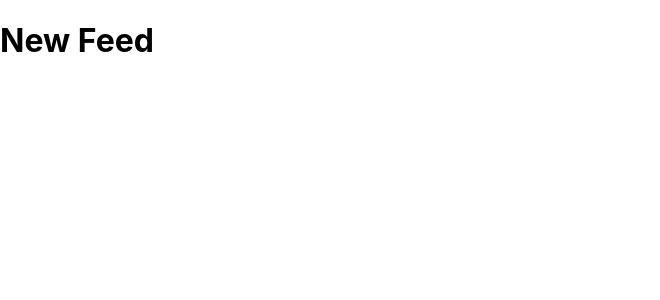
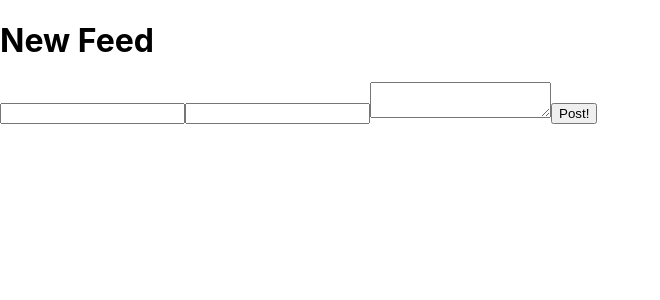
Before and after one commit to mashachicken/brownnit, a React (Create React App) app: page / in a window 1280 px wide. Shown: the top 300 px of the page, without its empty margins (0-660 px from the left). Built offline with nearby package versions, Linux system fonts and the light colour scheme.

Commit message:
add refs and a post form

```diff
--- a/src/App.js
+++ b/src/App.js
@@ -4,13 +4,13 @@ import FeedControl from './FeedControl';
 import { Switch, Route } from 'react-router-dom';
 import logo from './logo.svg';
 import './App.css';
-import NewFeed from './NewFeed';
+import NewFeedForm from './NewFeedForm';
 
 function App(){
   return (
     <div>
       <Switch>
-        <Route exact path='/' component={NewFeed} />
+        <Route exact path='/' component={NewFeedForm} />
         <Route path='/newpost' component={FeedControl} />
       </Switch>
     </div>
--- a/src/FeedControl.jsx
+++ b/src/FeedControl.jsx
@@ -1,7 +1,7 @@
 import React from 'react';
 import Feed from './Feed';
 import Other from './Other';
-import NewFeed from './NewFeed';
+import NewFeedForm from './NewFeedForm';
 
 
 class FeedControl extends React.Component {
@@ -21,7 +21,7 @@ class FeedControl extends React.Component {
   render(){
     let currentlyVisibleContent = null;
     if (this.state.formVisibleOnPage){
-      currentlyVisibleContent = <NewFeed />;
+      currentlyVisibleContent = <NewFeedForm />;
     } else {
       currentlyVisibleContent = <Other onHandleClick={this.handleClick}/>;
     }
--- a/src/NewFeed.jsx
+++ /dev/null
@@ -1,11 +0,0 @@
-import React from 'react';
-
-function NewTicketForm(){
-return (
-  <div>
-    <h1> New Feed </h1>
-  </div>
-);
-}
-
-export default NewTicketForm;
--- /dev/null
+++ b/src/NewFeedForm.jsx
@@ -0,0 +1,36 @@
+import React from 'react';
+
+function NewFeedForm(){
+  let _names = null;
+  let _location = null;
+  let _issue = null;
+
+  function handleNewFormSubmission(event) {
+  event.preventDefault();
+  console.log(_names.value);
+  console.log(_location.value);
+  console.log(_issue.value);
+}
+
+return (
+  <div>
+    <h1> New Feed </h1>
+    <form onSubmit={handleNewFormSubmission}>
+        <input
+          type='text'
+          id='names'
+          ref={(input) => {_names = input;}}/>
+        <input
+          type='text'
+          id='location'
+          ref={(input) => {_location = input;}}/>
+        <textarea
+          id='post'
+          ref={(textarea) => {_issue = textarea;}}/>
+        <button type='submit'>Post!</button>
+      </form>
+  </div>
+);
+}
+
+export default NewFeedForm;
```
